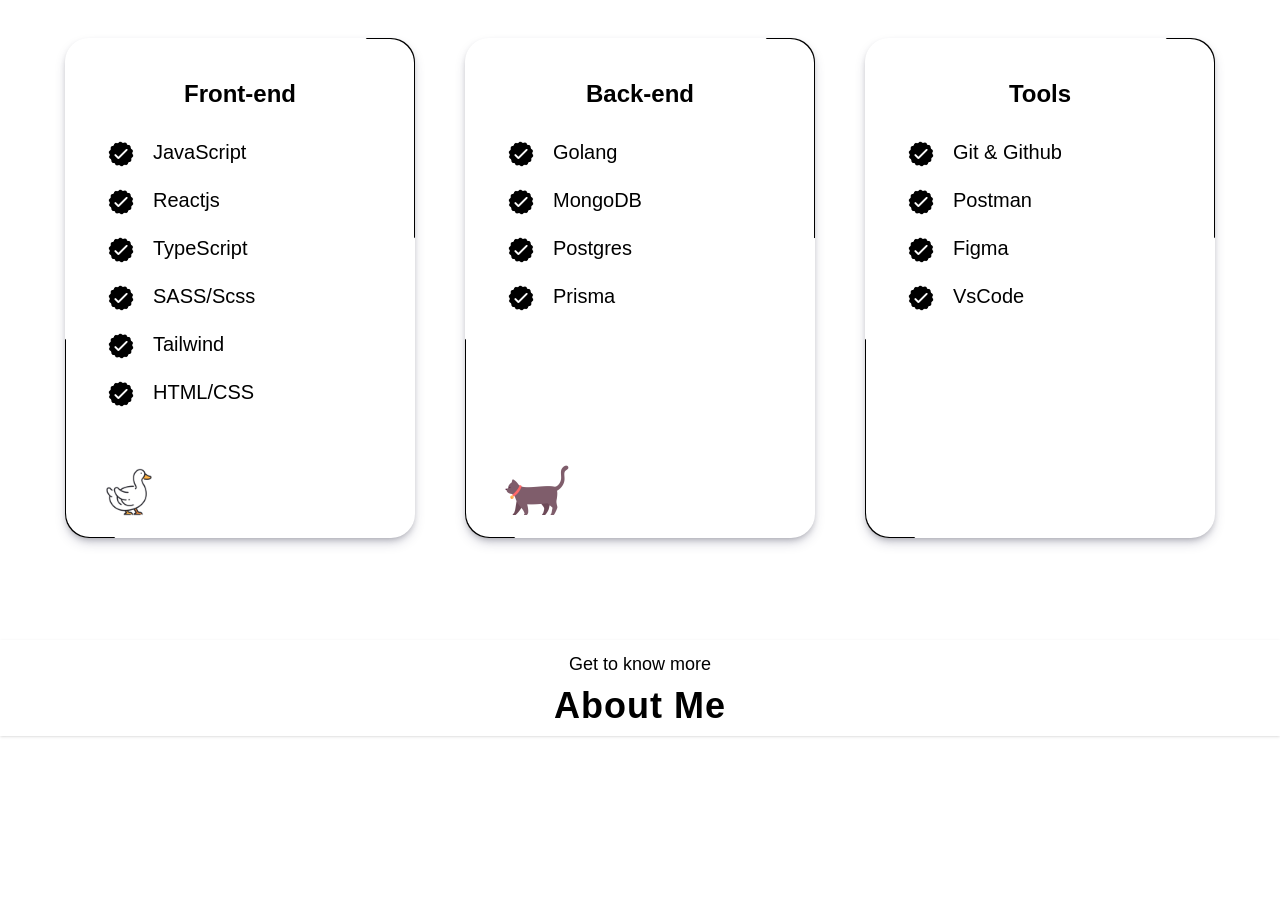
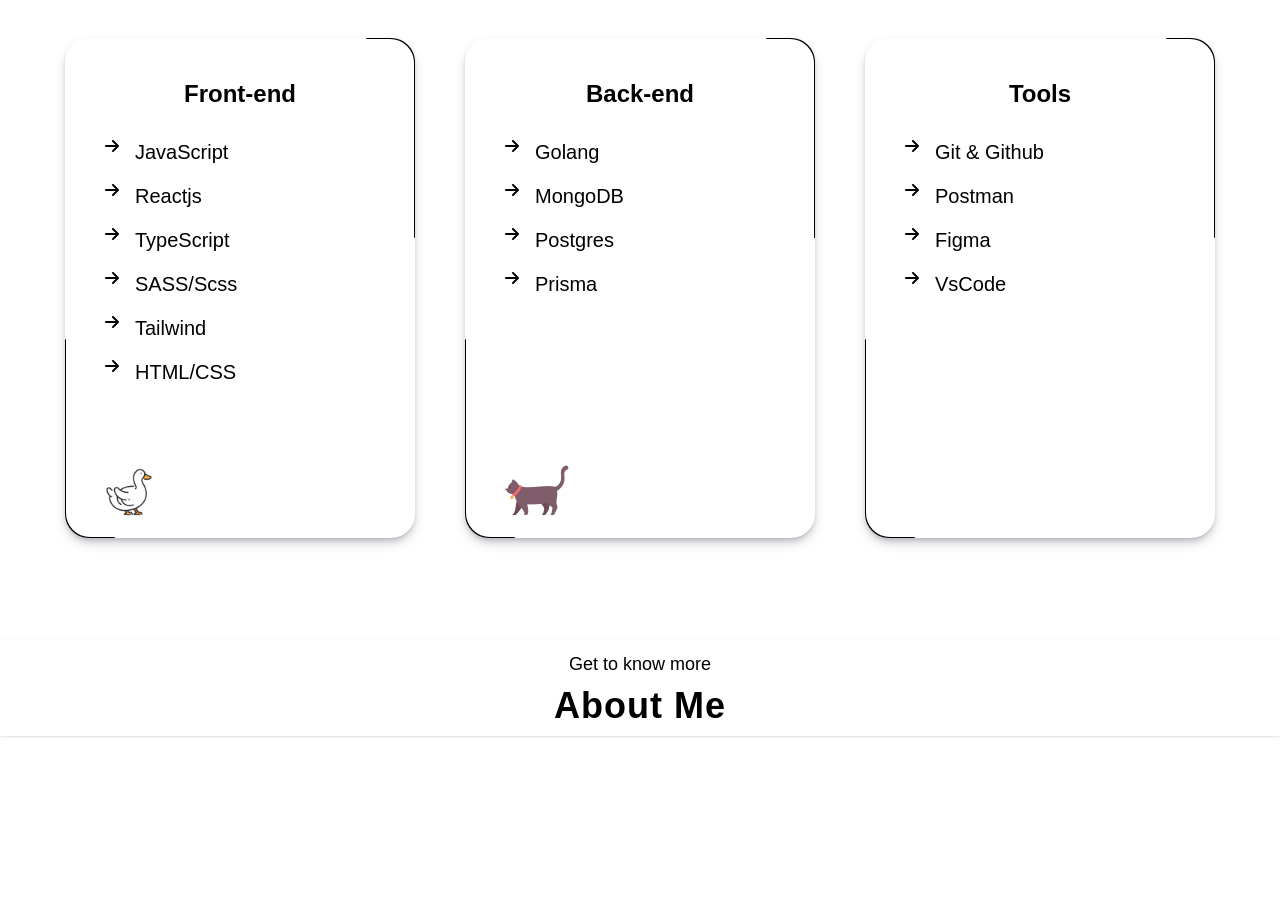
Before and after one commit to smashbrick/portfolio, a React (Vite) app: page / in a window 1280 px wide. Shown: the part 960-1869 px from the top of the page. Built offline with nearby package versions, Linux system fonts and the light colour scheme.

Commit message:
Changed an icon

```diff
--- a/src/components/Skills.jsx
+++ b/src/components/Skills.jsx
@@ -25,9 +25,9 @@ function Skills() {
 							{skills.Frontend.map((skill, index) => (
 								<li key={index} className="flex gap-4 ">
 									<img
-										src="/checkmark.png"
+										src="/arrow-right-solid.svg"
 										alt="Checkmark"
-										className="h-[2rem]"
+										className="h-[1rem]"
 									/>
 									{skill}
 								</li>
@@ -47,9 +47,9 @@ function Skills() {
 							{skills.Backend.map((skill, index) => (
 								<li key={index} className="flex gap-4 ">
 									<img
-										src="/checkmark.png"
+										src="/arrow-right-solid.svg"
 										alt="Checkmark"
-										className="w-[2rem] "
+										className="h-[1rem]"
 									/>
 									{skill}
 								</li>
@@ -69,9 +69,9 @@ function Skills() {
 							{skills.Tools.map((skill, index) => (
 								<li key={index} className="flex gap-4 ">
 									<img
-										src="checkmark.png"
+										src="/arrow-right-solid.svg"
 										alt="Checkmark"
-										className="w-[2rem]"
+										className="h-[1rem]"
 									/>
 									{skill}
 								</li>
```
Also changed, not shown: public/arrow-right-solid.svg (added), public/checkmark.png (deleted).
